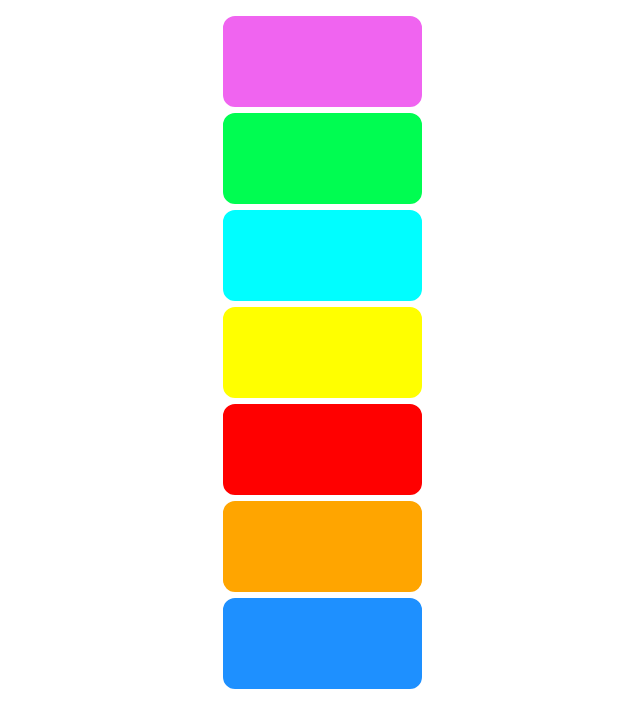
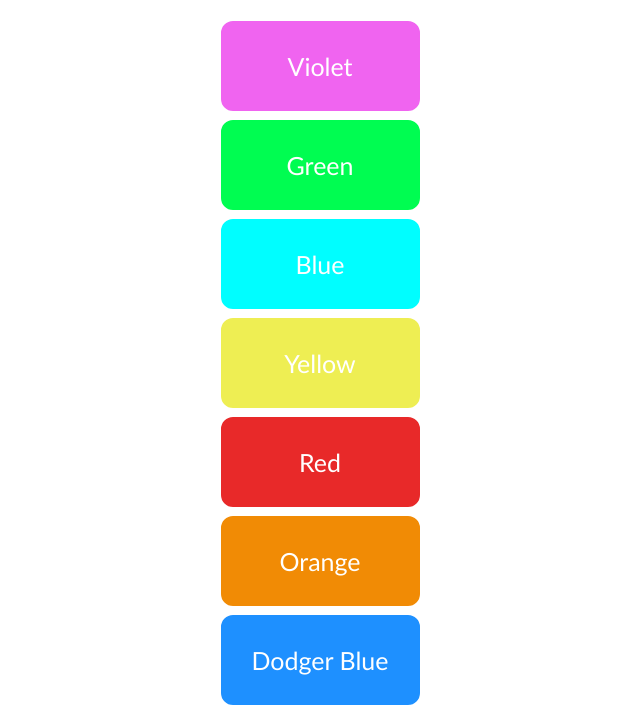
Before and after one commit to FernandoDLT/youtube-background-picker, a plain HTML site: page index.html in a window 1280 px wide. Shown: the part 434-1142 px from the top of the page, without its empty margins (320-960 px from the left). Drawn offline with Linux system fonts and the light colour scheme.

Commit message:
Added text to boxes, added f-family

```diff
--- a/index.html
+++ b/index.html
@@ -12,31 +12,20 @@
 </head>
 <body>
     <h1>Color Picker</h1>
-
     <img src="imgchair.jpg" alt="">
-
     <h2>Remote: </h2>
 
-    <ul>
-        <li id="violet"></li>
-        <li id="green"></li>
-        <li id="blue"></li>
-        <li id="yellow"></li>
-        <li id="red"></li>
-        <li id="orange"></li>
-        <li id="dodgerBlue"></li>
+
+    <ul class="colors">
+        <li id="violet">Violet</li>
+        <li id="green">Green</li>
+        <li id="blue">Blue</li>
+        <li id="yellow">Yellow</li>
+        <li id="red">Red</li>
+        <li id="orange">Orange</li>
+        <li id="dodgerBlue">Dodger Blue</li>
     </ul>
-
 
     <script src="main.js"></script>
 </body>
 </html>
-    <!-- <ul>
-        <li id="violet"></li>
-        <li id="green"></li>
-        <li id="blue"></li>
-        <li id="yellow"></li>
-        <li id="red"></li>
-        <li id="orange"></li>
-        <li id="dodgerBlue"></li>
-    </ul> -->
--- a/main.js
+++ b/main.js
@@ -1,5 +1,5 @@
 document.getElementById('violet').onclick = partyViolet
-document.getElementById('green').onclick = partygreen
+document.getElementById('green').onclick = partyGreen
 document.getElementById('blue').onclick = partyBlue
 document.getElementById('yellow').onclick = partyYellow
 document.getElementById('red').onclick = partyRed
@@ -10,12 +10,12 @@ function partyViolet() {
     document.querySelector('body').style.backgroundColor = 'violet'
     document.querySelector('body').style.color = 'white'
 }
-function partygreen() {
-    document.querySelector('body').style.backgroundColor = 'rgba(0, 253, 81, 1)'
+function partyGreen() {
+    document.querySelector('body').style.backgroundColor = 'rgba(0,253,81,1)'
     document.querySelector('body').style.color = 'white'
 }
 function partyBlue() {
-    document.querySelector('body').style.backgroundColor = 'rgba(0, 254, 255)'
+    document.querySelector('body').style.backgroundColor = 'blue'
     document.querySelector('body').style.color = 'white'
 }
 function partyYellow() {
--- a/style.css
+++ b/style.css
@@ -1,31 +1,50 @@
-/* * {
+* {
   box-sizing: border-box;
 }
 
 h1, h2 {
   text-align: center;
+  font-size: 45px;
+  font-family: 'Gill Sans', 'Gill Sans MT', Calibri, 'Trebuchet MS', sans-serif;
 }
 
 img {
   display: block;
-  height: 300px;
-  margin: 0 auto;
+  height: 200px;
+  margin: 0px auto 50px;
+}
+
+
+.colors {
+  color: white;
+  text-align: center;
+  display: flex;
+  flex-direction: column;
+  justify-content: center;
+  align-items: center;
+  font-size: 25px;
+  padding: 50px;
+  font-weight: 600px;
+  font-family: 'Gill Sans', 'Gill Sans MT', Calibri, 'Trebuchet MS', sans-serif;
 }
 
 ul {
-  height: 200px;
+  height: 240px;
   width: 200px;
-  margin: 0 auto;
+  margin: 0px auto;
   padding: 0;
+  margin-top: 260px;
 }
 
 li {
-  height: 96px;
+  height: 396px;
+  padding: 30px;
   width: 205px;
   border: 3px solid white;
   list-style: none;
+  border-radius: 15px;
+  margin-bottom: 3px;
 }
-
 #violet {
   background-color: rgb(240, 100, 240);
 }
@@ -51,62 +70,4 @@ li {
 }
 #dodgerBlue {
   background-color: rgb(30, 144, 255);
-} */
-
-* {
-  box-sizing: border-box;
 }
-
-h1, h2 {
-  text-align: center;
-}
-
-img {
-  display: block;
-  margin: 0 auto;
-  height: 300px;
-}
-
-ul {
-  height: 200px;
-  width: 200px;
-  margin: 0 auto;
-  padding: 0;
-}
-
-li {
-  width: 205px;
-  height: 97px;
-  border: 3px solid white;
-  list-style-type: none;
-  border-radius: 15px;
-}
-
-
-#violet {
-  background-color: rgb(240, 100, 240);
-}
-
-#green {
-  background-color: rgba(0, 253, 81, 1);
-}
-
-#blue {
-  background-color: rgba(0, 254, 255);
-}
-
-#yellow {
-  background-color: yellow;
-}
-
-#red {
-  background-color: red;
-}
-
-#orange {
-  background-color: orange;
-}
-
-#dodgerBlue {
-  background-color: dodgerblue;
-}
```
